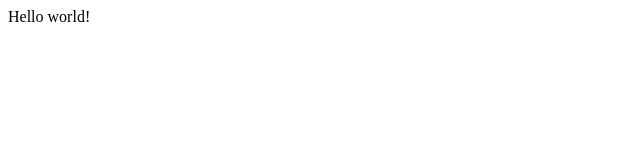
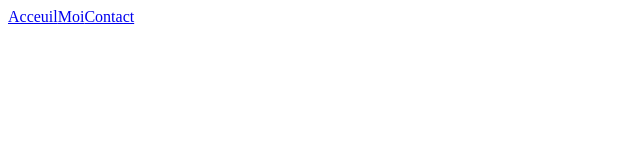
Before and after one commit to yoshua70/micheeallidjijnou, a Gatsby site: page / in a window 1280 px wide. Shown: the whole page, without its empty margins (0-640 px from the left). Built offline with nearby package versions, Linux system fonts and the light colour scheme; Gatsby itself is replaced by a stand-in of ours.

Commit message:
Add navbar

```diff
--- a/src/components/NavBar.js
+++ b/src/components/NavBar.js
@@ -0,0 +1,14 @@
+import React from 'react';
+import { Link } from 'gatsby';
+
+export default class NavBar extends React.Component {
+  render() {
+    return (
+      <nav className="nav">
+        <Link to="/" className="nav__link">Acceuil</Link>
+        <Link to="/about" className="nav__link">Moi</Link>
+        <Link to="/contact" className="nav__link">Contact</Link>
+      </nav>
+    )
+  }
+}
--- a/src/pages/index.js
+++ b/src/pages/index.js
@@ -1,5 +1,11 @@
 import React from "react"
 
+import NavBar from './../components/NavBar';
+
 export default function Home() {
-  return <div>Hello world!</div>
+  return (
+    <div className="application">
+      <NavBar/>
+    </div>
+  )
 }
```
Also changed, not shown: src/pages/about.js (+11 -0 lines), src/pages/contact.js (+11 -0 lines).
